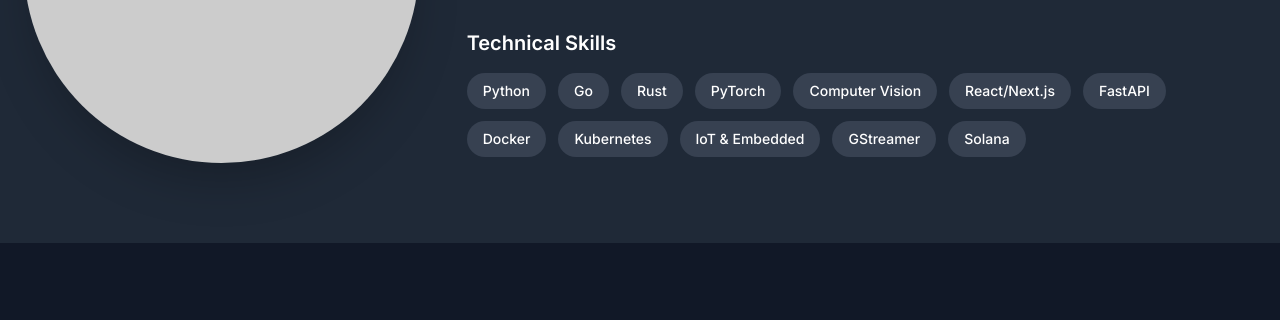
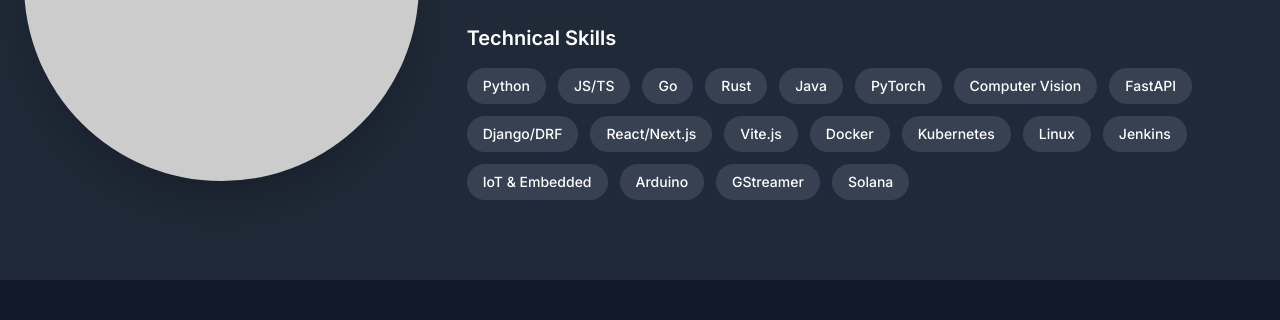
Before and after one commit to armanrasta/armanrasta.github.io, a plain HTML site: page index.html in a window 1280 px wide. Shown: the part 1200-1520 px from the top of the page. Drawn offline with nearby package versions, Linux system fonts and the light colour scheme; placeholder pictures from the web are drawn by us.

Commit message:
Minor Changes

```diff
--- a/index.html
+++ b/index.html
@@ -76,15 +76,22 @@
                             <h4 class="text-xl font-semibold mb-4">Technical Skills</h4>
                             <div class="flex flex-wrap gap-3">
                                 <span class="bg-gray-700 text-sm font-medium px-4 py-2 rounded-full">Python</span>
+                                <span class="bg-gray-700 text-sm font-medium px-4 py-2 rounded-full">JS/TS</span>
                                 <span class="bg-gray-700 text-sm font-medium px-4 py-2 rounded-full">Go</span>
                                 <span class="bg-gray-700 text-sm font-medium px-4 py-2 rounded-full">Rust</span>
+                                <span class="bg-gray-700 text-sm font-medium px-4 py-2 rounded-full">Java</span>
                                 <span class="bg-gray-700 text-sm font-medium px-4 py-2 rounded-full">PyTorch</span>
                                 <span class="bg-gray-700 text-sm font-medium px-4 py-2 rounded-full">Computer Vision</span>
+                                <span class="bg-gray-700 text-sm font-medium px-4 py-2 rounded-full">FastAPI</span>
+                                <span class="bg-gray-700 text-sm font-medium px-4 py-2 rounded-full">Django/DRF</span>
                                 <span class="bg-gray-700 text-sm font-medium px-4 py-2 rounded-full">React/Next.js</span>
-                                <span class="bg-gray-700 text-sm font-medium px-4 py-2 rounded-full">FastAPI</span>
+                                <span class="bg-gray-700 text-sm font-medium px-4 py-2 rounded-full">Vite.js</span>
                                 <span class="bg-gray-700 text-sm font-medium px-4 py-2 rounded-full">Docker</span>
                                 <span class="bg-gray-700 text-sm font-medium px-4 py-2 rounded-full">Kubernetes</span>
+                                <span class="bg-gray-700 text-sm font-medium px-4 py-2 rounded-full">Linux</span>
+                                <span class="bg-gray-700 text-sm font-medium px-4 py-2 rounded-full">Jenkins</span>
                                 <span class="bg-gray-700 text-sm font-medium px-4 py-2 rounded-full">IoT & Embedded</span>
+                                <span class="bg-gray-700 text-sm font-medium px-4 py-2 rounded-full">Arduino</span>
                                 <span class="bg-gray-700 text-sm font-medium px-4 py-2 rounded-full">GStreamer</span>
                                 <span class="bg-gray-700 text-sm font-medium px-4 py-2 rounded-full">Solana</span>
                             </div>
@@ -142,7 +149,7 @@
                     <a href="https://github.com/armanrasta" target="_blank" class="text-gray-400 hover:text-white transition-colors">
                         <i data-lucide="github" class="w-8 h-8"></i>
                     </a>
-                    <a href="https://www.linkedin.com/in/arman-rostami-dev/" target="_blank" class="text-gray-400 hover:text-white transition-colors">
+                    <a href="https://www.linkedin.com/in/arman--rostami/" target="_blank" class="text-gray-400 hover:text-white transition-colors">
                         <i data-lucide="linkedin" class="w-8 h-8"></i>
                     </a>
                 </div>
@@ -153,7 +160,7 @@
     <!-- Footer -->
     <footer class="bg-gray-900 py-6">
         <div class="container mx-auto px-6 text-center text-gray-500">
-            <p>&copy; 2024 Arman Rostami. All Rights Reserved.</p>
+            <p>&copy; 2025 Arman Rostami. All Rights Reserved.</p>
         </div>
     </footer>
 
```
